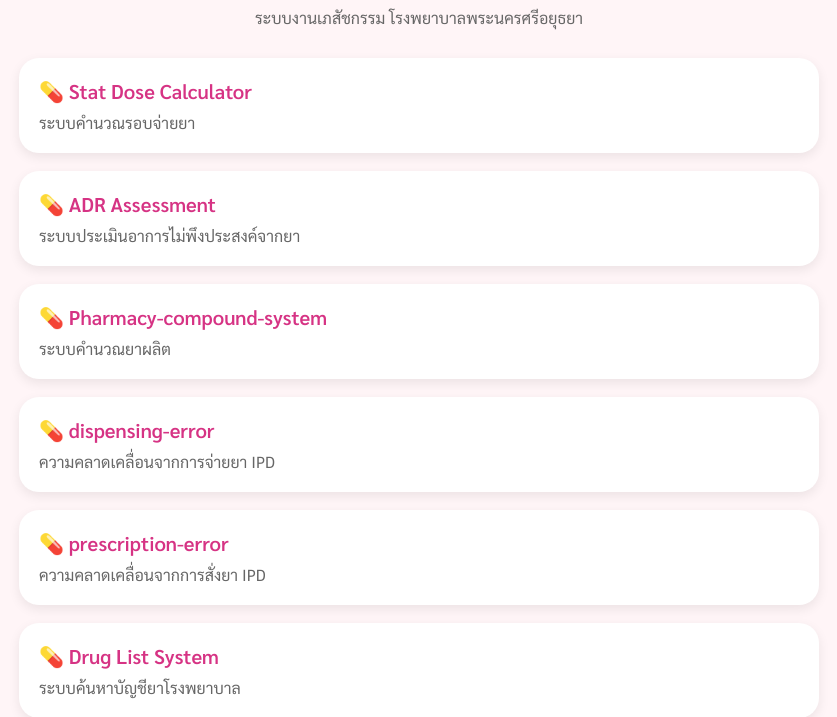
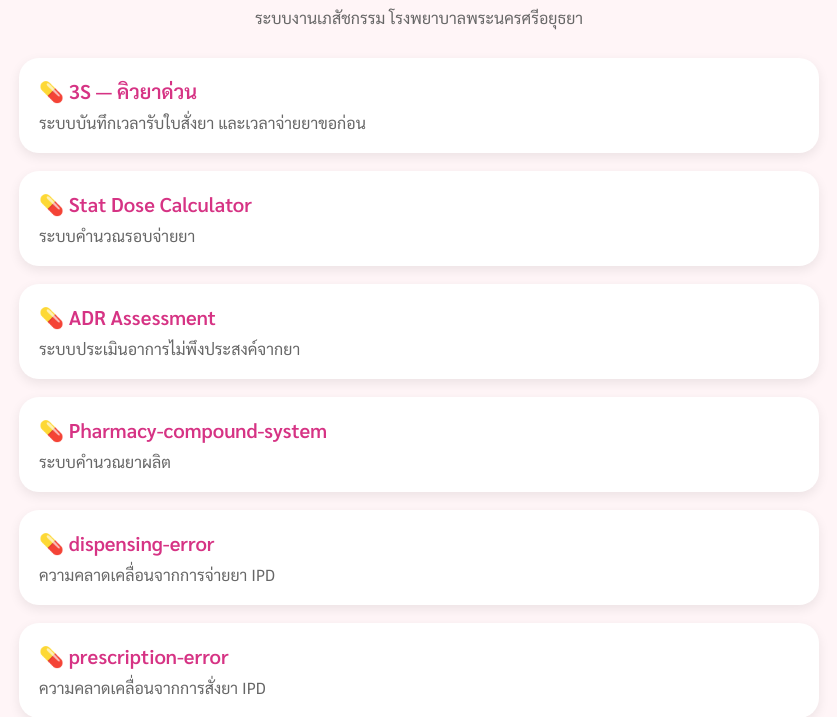
Before and after one commit to phunzmoo/pharmacy-portal, a plain HTML site: page index.html in a window 1280 px wide. Shown: the part 85-802 px from the top of the page, without its empty margins (221-1058 px from the left). Drawn offline with Linux system fonts and the light colour scheme.

Commit message:
Update index.html

```diff
--- a/index.html
+++ b/index.html
@@ -80,6 +80,16 @@
 </div>
 
 <div class="card">
+<a href="https://script.google.com/macros/s/AKfycbz3iHzU7NV82l55aMdj1MahXRxvmh0fQGHSlTqE00eJCJHxZ4hd8s7Hl8fGqt1cm8o6cQ/exec" target="_blank">
+💊 3S — คิวยาด่วน
+</a>
+
+<div class="desc">
+ระบบบันทึกเวลารับใบสั่งยา และเวลาจ่ายยาขอก่อน
+</div>
+</div>
+
+<div class="card">
 <a href="https://phunzmoo.github.io/stat-dose-calculator/" target="_blank">
 💊 Stat Dose Calculator
 </a>
```
